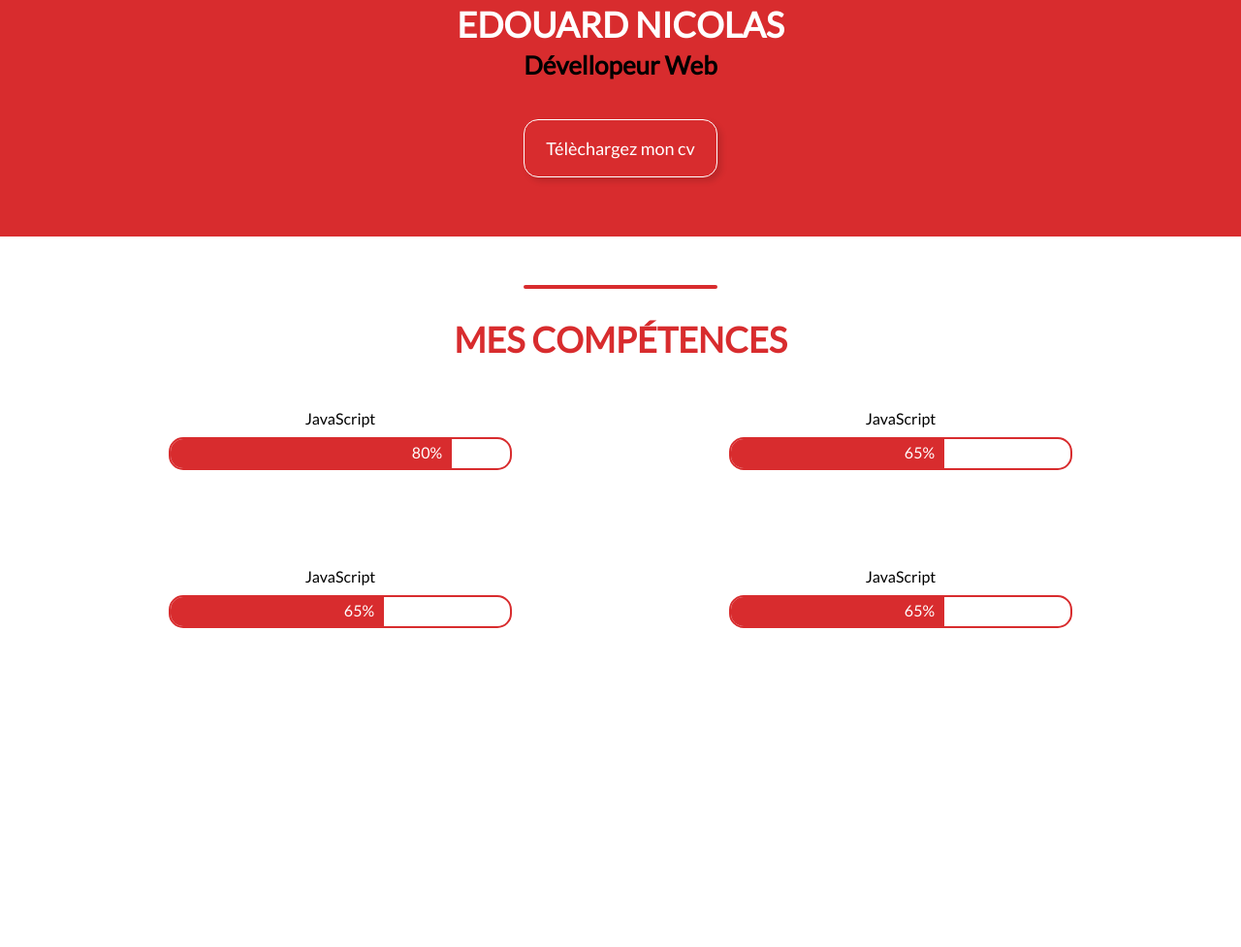
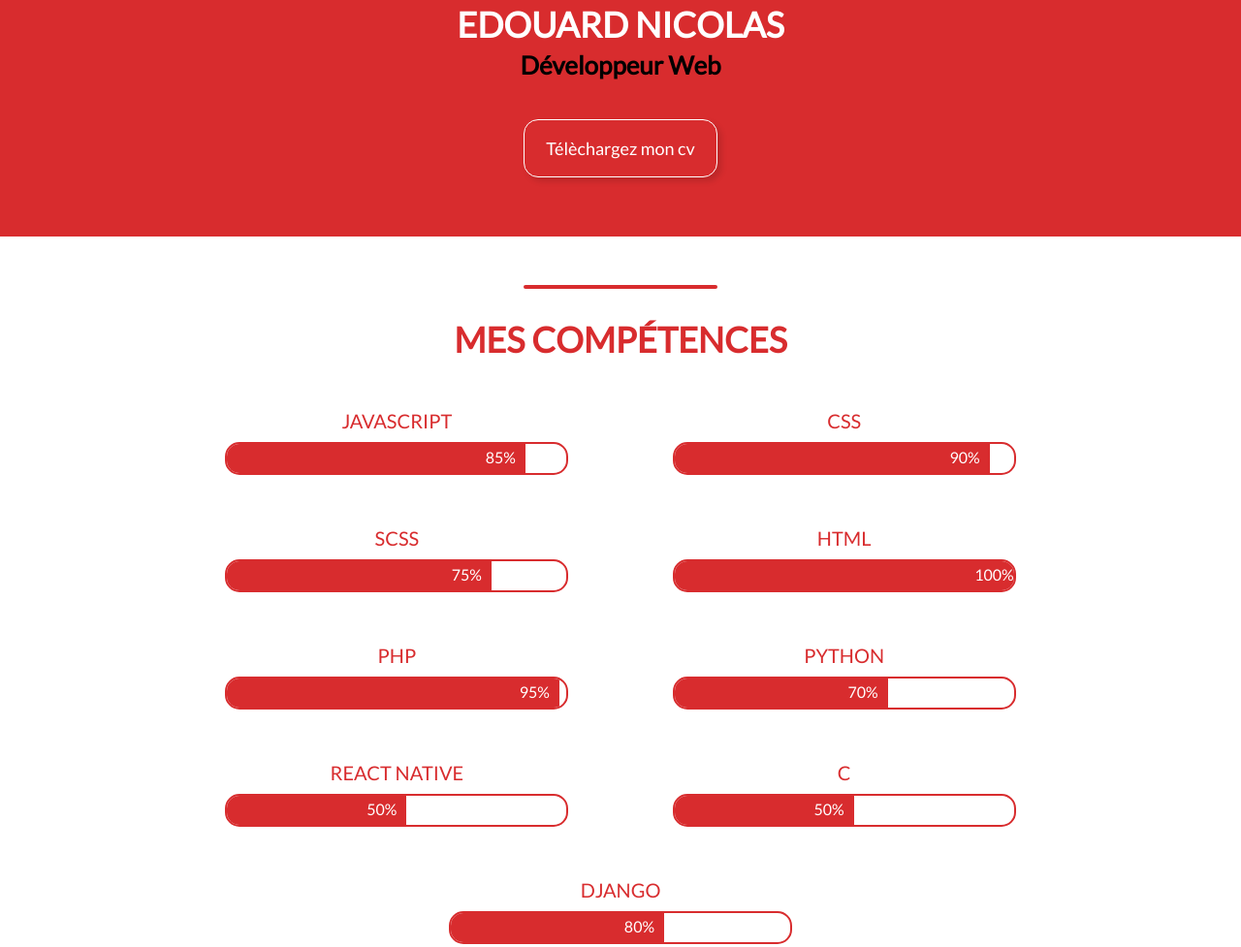
Before and after one commit to wared2003/portfolio, a plain HTML site: page index.html in a window 1280 px wide. Shown: the part 527-1504 px from the top of the page at 97% size. Before the commit the page ends 1225 px from the top, so only its background shows below. Drawn offline with Linux system fonts and the light colour scheme.

Commit message:
[update]competence

```diff
--- a/index.html
+++ b/index.html
@@ -13,20 +13,20 @@
     <!--style-->
     <link rel="stylesheet" href="css/style.css">
 </head>
-<body>
+<body data-curentPage="index">
 <header>
     <ul class="header-links">
         <li><a href="#">ACCUEIL</a></li>
         <li><a href="#">MES PROJETS</a></li>
         <li><a href="#">A PROPOS</a></li>
-        <li><a href="#">COMPETENCES</a></li>
+        <li><a href="#">COMPÉTENCES</a></li>
         <li><a href="#">CONTACT</a></li>
     </ul>
 </header>
 <section class="banner">
     <img src="assets/img/my_head.png" alt="Ma tete" class="banner_head_picture">
     <h1>EDOUARD NICOLAS</h1>
-    <h2>Dévellopeur Web</h2>
+    <h2>Développeur Web</h2>
     <button class="cv_download_btn">Télèchargez mon cv</button>
 </section>
 
@@ -37,33 +37,63 @@
     <div class="level_bars_container">
 
         <div>
-            <p>JavaScript</p>
+            <p>JAVASCRIPT</p>
             <div class="level_bar js">
-                <div class="level">80%</div>
+                <div class="level">85%</div>
             </div>
         </div>
 
         <div>
-            <p>JavaScript</p>
+            <p>CSS</p>
             <div class="level_bar css">
-                <div class="level">65%</div>
+                <div class="level">90%</div>
             </div>
         </div>
 
         <div>
-            <p>JavaScript</p>
-            <div class="level_bar html">
-                <div class="level">65%</div>
+            <p>SCSS</p>
+            <div class="level_bar scss">
+                <div class="level">75%</div>
             </div>
         </div>
         <div>
-            <p>JavaScript</p>
-            <div class="level_bar python">
-                <div class="level">65%</div>
+            <p>HTML</p>
+            <div class="level_bar html">
+                <div class="level">100%</div>
             </div>
         </div>
-
+        <div>
+            <p>PHP</p>
+            <div class="level_bar php">
+                <div class="level">95%</div>
+            </div>
+        </div>
+        <div>
+            <p>PYTHON</p>
+            <div class="level_bar python">
+                <div class="level">70%</div>
+            </div>
+        </div>
+        <div>
+            <p>REACT NATIVE</p>
+            <div class="level_bar react_native">
+                <div class="level">50%</div>
+            </div>
+        </div>
+        <div>
+            <p>C</p>
+            <div class="level_bar react_native">
+                <div class="level">50%</div>
+            </div>
+        </div>
+        <div>
+            <p>DJANGO</p>
+            <div class="level_bar bootstrap">
+                <div class="level">80%</div>
+            </div>
+        </div>
     </div>
 </section>
+<script src="js/main.js"></script>
 </body>
 </html>
--- a/scss/components/_level_bar.scss
+++ b/scss/components/_level_bar.scss
@@ -1,4 +1,5 @@
  .level_bar{
+   display: inline-block;
     height: 30px;
     width: 350px;
     border: solid 2px $main-red;
--- a/scss/layout/_competences.scss
+++ b/scss/layout/_competences.scss
@@ -10,15 +10,45 @@
     display: flex;
     flex-wrap: wrap;
     justify-content: space-evenly;
+    width: 80%;
+    margin-left: auto;
+    margin-right: auto;
     &>div{
-      margin: 50px 50px;
+      margin-top:50px;
       text-align: center;
+      min-width: 360px;
+      width: 30%;
       p{
+        color: $main-red;
+        font-size: 20px;
         margin-bottom: 10px;
       }
     }
     .js .level{
-      width: 80%;
+      width: 85%;
     }
+    .css .level{
+      width: 90%;
+    }
+    .scss .level{
+      width: 75%;
+    }
+    .html .level{
+      width: 100%;
+    }
+    .php .level{
+      width: 95%;
+    }
+    .py .level{
+      width: 70%;
+    }
+    .react_native .level{
+      width: 50%;
+    }
+    .django.level{
+      width: 90%;
+    }.react_native .level{
+       width: 50%;
+     }
   }
 }
```
Also changed, not shown: css/style.css, 1 other file.
